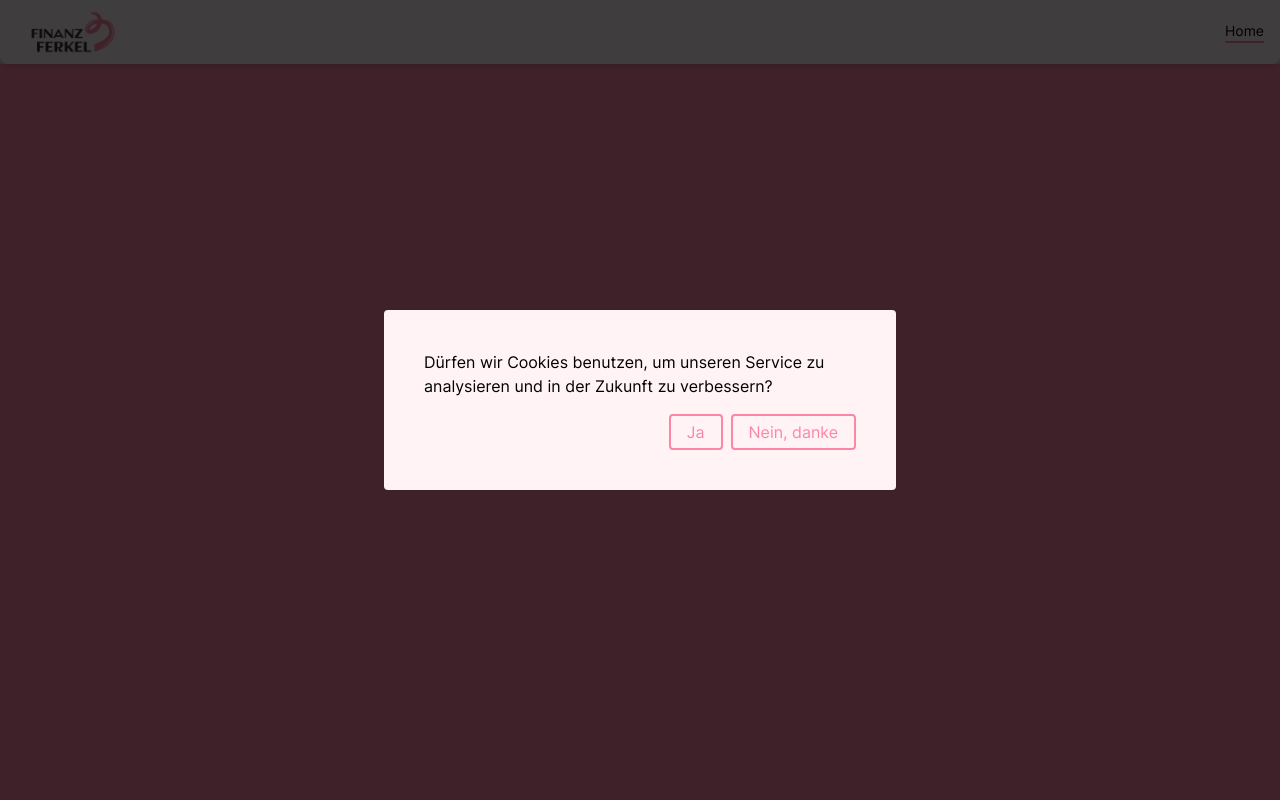
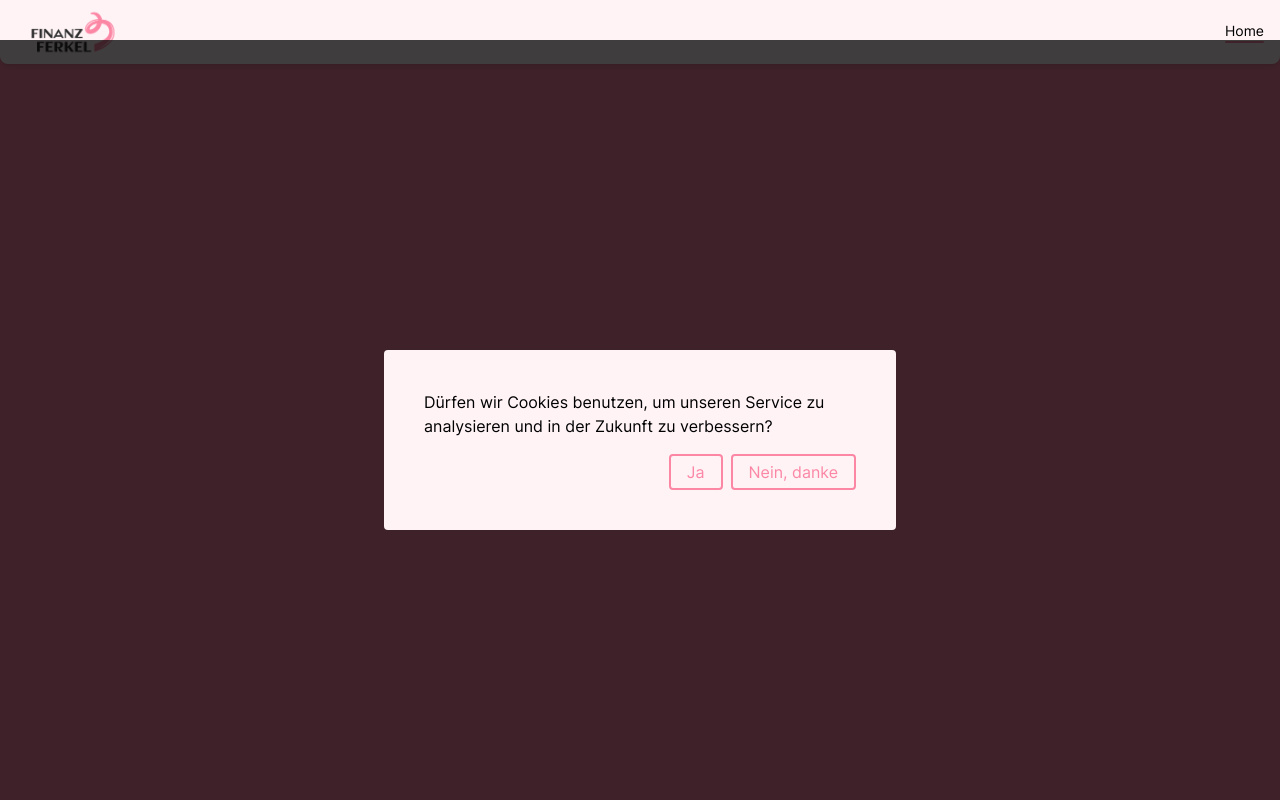
Before and after one commit to philippr11/philippr11.github.io, a Next.js app in the folder site/: page / in a window 1280 px wide. Shown: the top 800 px of the page. Built offline with nearby package versions, Linux system fonts and the light colour scheme.

Commit message:
fix navbar overlap

```diff
--- a/site/components/layout.tsx
+++ b/site/components/layout.tsx
@@ -11,8 +11,10 @@ const Layout = ({ children }: { children: any }) => {
   const currentRoute = usePathname()
   return (
     <>
-      <NavBar currentRoute={currentRoute} />
-      <div className="bg-primary-light50">
+      <div className="absolute top-0">
+        <NavBar currentRoute={currentRoute} />
+      </div>
+      <div className="bg-primary-light50 mt-10">
         <main>{children}</main>
       </div>
       <Footer />
```
